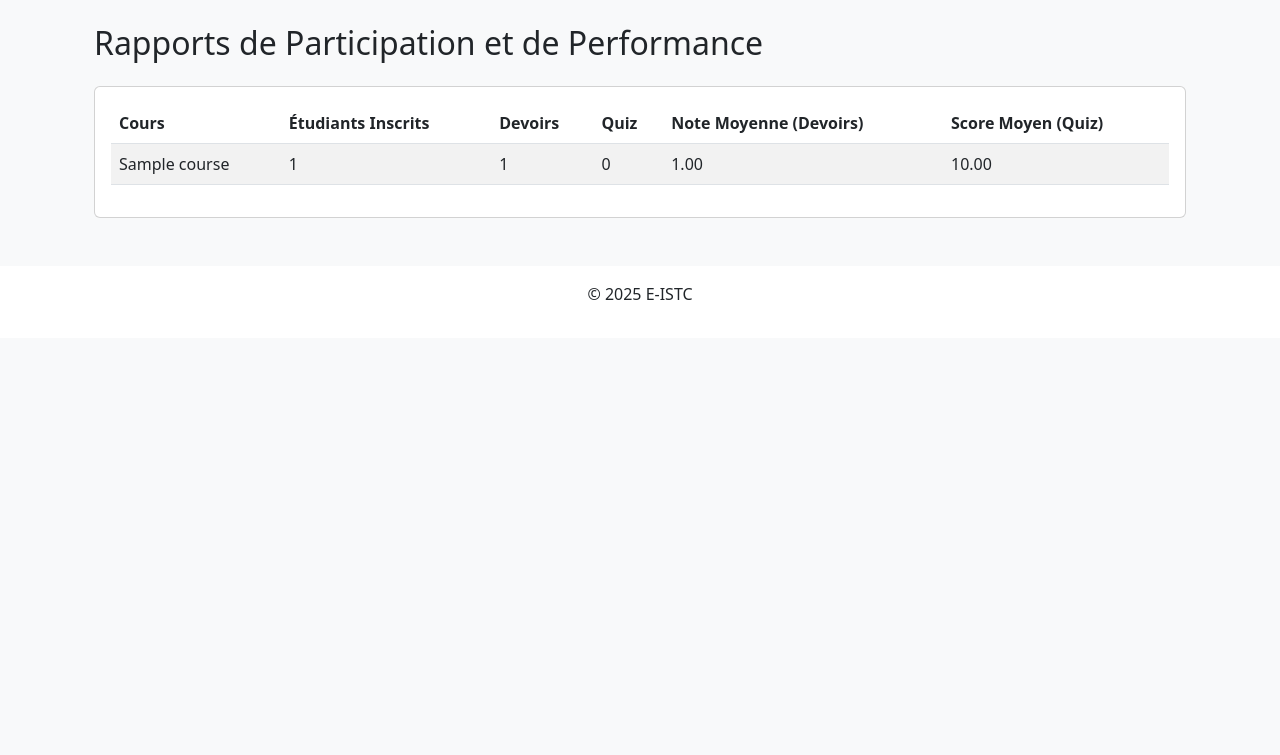
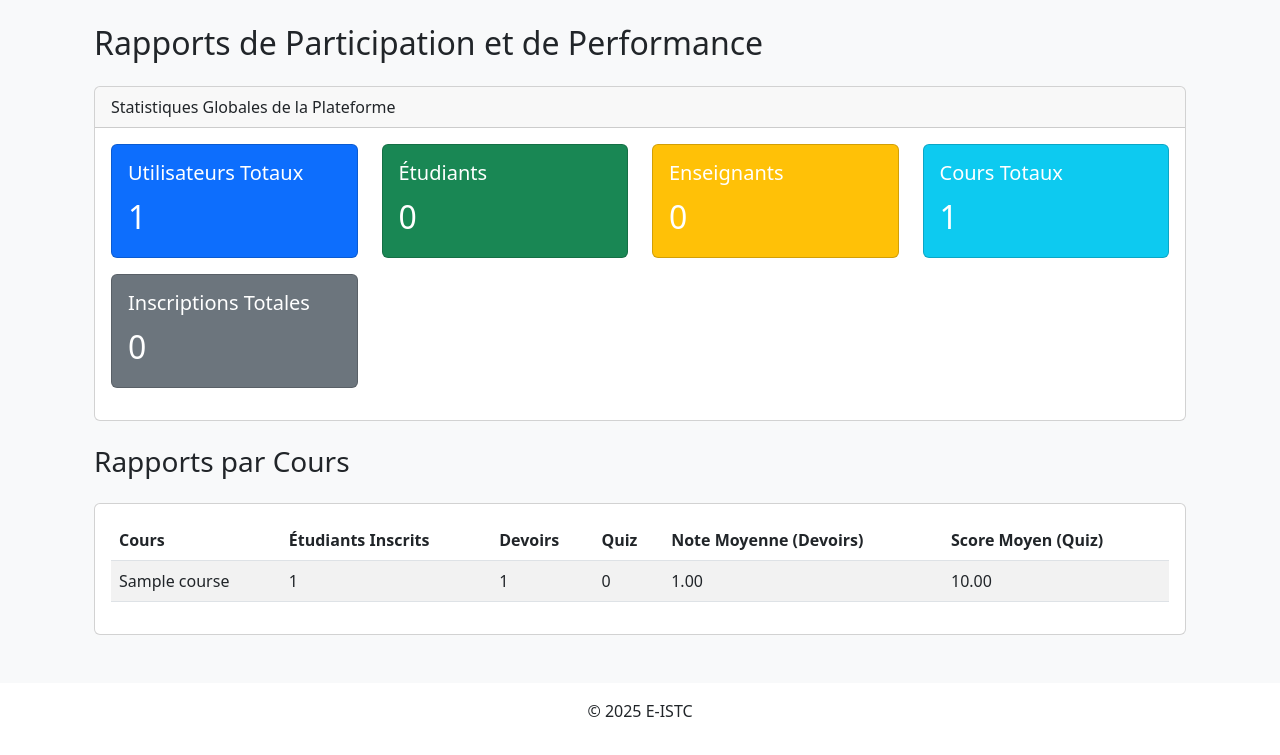
Before and after one commit to Emmanuel-365/e-istc-elearning, a Django app: page /administration/reports/ in a window 1280 px wide. Shown: the part 58-813 px from the top of the page. Before the commit the page ends 358 px from the top, so only its background shows below. Run offline with Django 5.2, Linux system fonts and the light colour scheme; a user stored in the database is signed in; tables that the repository leaves empty hold one stand-in row (values such as "Sample post"); grey boxes marked "Sample" are stand-in pictures; data that the repository does not hold is empty.

Commit message:
feat: Enhance reports page with global statistics and update template for better data display

```diff
--- a/e_istc/administration/templates/administration/reports.html
+++ b/e_istc/administration/templates/administration/reports.html
@@ -6,6 +6,59 @@
 <div class="container-fluid">
     <h2 class="mb-4">Rapports de Participation et de Performance</h2>
 
+    <div class="card mb-4">
+        <div class="card-header">
+            Statistiques Globales de la Plateforme
+        </div>
+        <div class="card-body">
+            <div class="row">
+                <div class="col-md-3">
+                    <div class="card text-white bg-primary mb-3">
+                        <div class="card-body">
+                            <h5 class="card-title">Utilisateurs Totaux</h5>
+                            <p class="card-text fs-2">{{ total_users }}</p>
+                        </div>
+                    </div>
+                </div>
+                <div class="col-md-3">
+                    <div class="card text-white bg-success mb-3">
+                        <div class="card-body">
+                            <h5 class="card-title">Étudiants</h5>
+                            <p class="card-text fs-2">{{ total_students }}</p>
+                        </div>
+                    </div>
+                </div>
+                <div class="col-md-3">
+                    <div class="card text-white bg-warning mb-3">
+                        <div class="card-body">
+                            <h5 class="card-title">Enseignants</h5>
+                            <p class="card-text fs-2">{{ total_teachers }}</p>
+                        </div>
+                    </div>
+                </div>
+                <div class="col-md-3">
+                    <div class="card text-white bg-info mb-3">
+                        <div class="card-body">
+                            <h5 class="card-title">Cours Totaux</h5>
+                            <p class="card-text fs-2">{{ total_courses }}</p>
+                        </div>
+                    </div>
+                </div>
+            </div>
+            <div class="row">
+                <div class="col-md-3">
+                    <div class="card text-white bg-secondary mb-3">
+                        <div class="card-body">
+                            <h5 class="card-title">Inscriptions Totales</h5>
+                            <p class="card-text fs-2">{{ total_enrollments }}</p>
+                        </div>
+                    </div>
+                </div>
+            </div>
+        </div>
+    </div>
+
+    <h3 class="mb-4">Rapports par Cours</h3>
     <div class="card">
         <div class="card-body">
             <table class="table table-striped">
--- a/e_istc/administration/views.py
+++ b/e_istc/administration/views.py
@@ -5,7 +5,7 @@ from users.models import User
 from users.forms import CustomUserCreationForm, CustomUserChangeForm
 from courses.models import Course, Module, Ressource, Category, CourseProgress
 from courses.forms import CourseForm, ModuleForm, RessourceForm, CategoryForm
-from django.db.models import Avg
+from django.db.models import Avg, Count
 from evaluations.models import Activite, Soumission, Tentative
 from .decorators import admin_required, course_owner_or_admin_required
 import json
@@ -317,7 +317,23 @@ def reports_page(request):
             'avg_assignment_grade': avg_assignment_grade,
             'avg_quiz_score': avg_quiz_score
         })
-    return render(request, 'administration/reports.html', {'reports': reports})
+
+    # Global statistics
+    total_users = User.objects.count()
+    total_students = User.objects.filter(role=User.Role.ETUDIANT).count()
+    total_teachers = User.objects.filter(role=User.Role.ENSEIGNANT).count()
+    total_courses = Course.objects.count()
+    total_enrollments = User.objects.filter(role=User.Role.ETUDIANT).aggregate(Count('courses'))['courses__count']
+
+    context = {
+        'reports': reports,
+        'total_users': total_users,
+        'total_students': total_students,
+        'total_teachers': total_teachers,
+        'total_courses': total_courses,
+        'total_enrollments': total_enrollments,
+    }
+    return render(request, 'administration/reports.html', context)
 
 @admin_required
 def audit_logs_page(request):
```
Also changed, not shown: GEMINI.md (+1 -1 lines), e_istc/administration/tests/tests_administration_features.py (renamed from e_istc/administration/tests.py).
